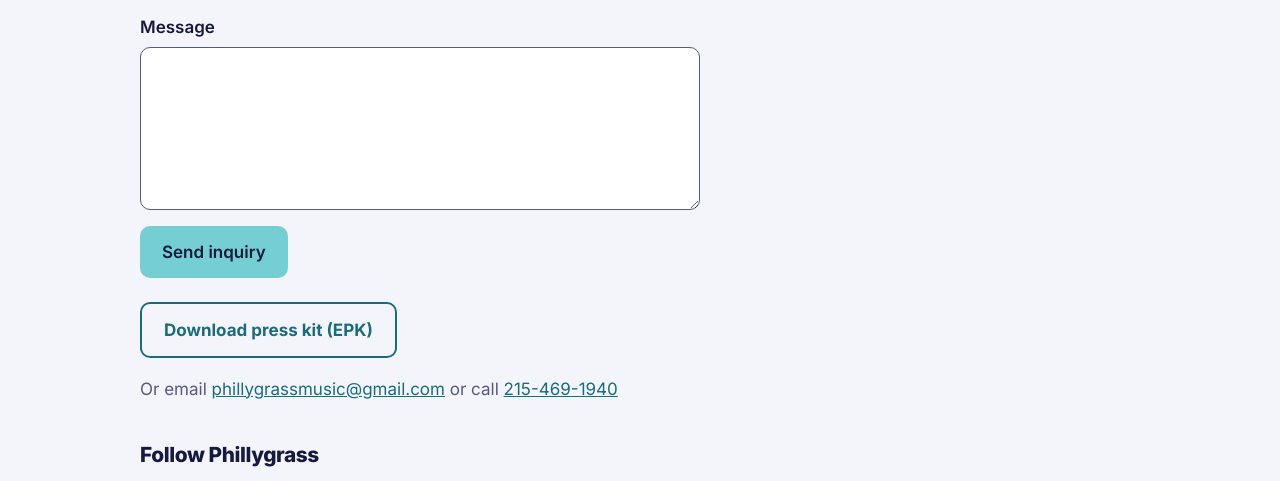
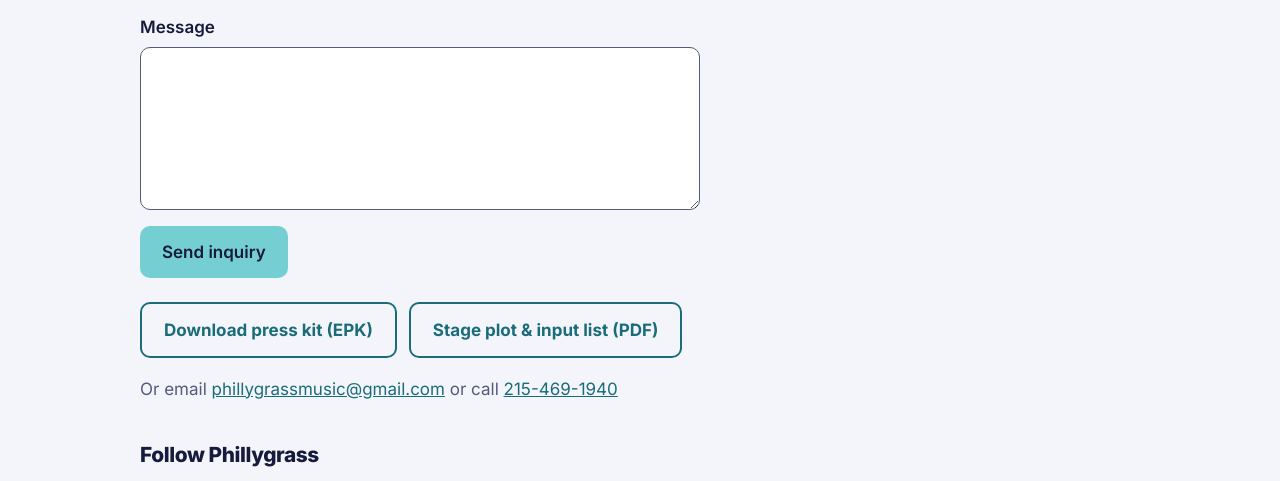
Before and after one commit to jeffwes/phillygrass, a plain HTML site: page index.html in a window 1280 px wide. Shown: the part 6509-6990 px from the top of the page. Drawn offline with nearby package versions, Linux system fonts and the light colour scheme.

Commit message:
Add stage plot PDF and link it in the contact section
Co-Authored-By: Claude <noreply@anthropic.com>

```diff
--- a/index.html
+++ b/index.html
@@ -154,7 +154,10 @@
         <button class="button" type="submit">Send inquiry</button>
       </form>
       <!-- TODO: put the real EPK PDF at epk/phillygrass-epk.pdf -->
-      <p><a class="button outline" href="epk/phillygrass-epk.pdf" download>Download press kit (EPK)</a></p>
+      <div class="social-buttons">
+        <a class="button outline" href="epk/phillygrass-epk.pdf" download>Download press kit (EPK)</a>
+        <a class="button outline" href="epk/phillygrass-stage-plot.pdf" target="_blank" rel="noopener">Stage plot &amp; input list (PDF)</a>
+      </div>
       <p class="muted">Or email <a href="mailto:phillygrassmusic@gmail.com">phillygrassmusic@gmail.com</a> or call <a href="tel:+12154691940">215-469-1940</a></p>
       <h3 class="follow-heading">Follow Phillygrass</h3>
       <p class="muted">Show updates, videos, and more.</p>
```
Also changed, not shown: 1 other file.
